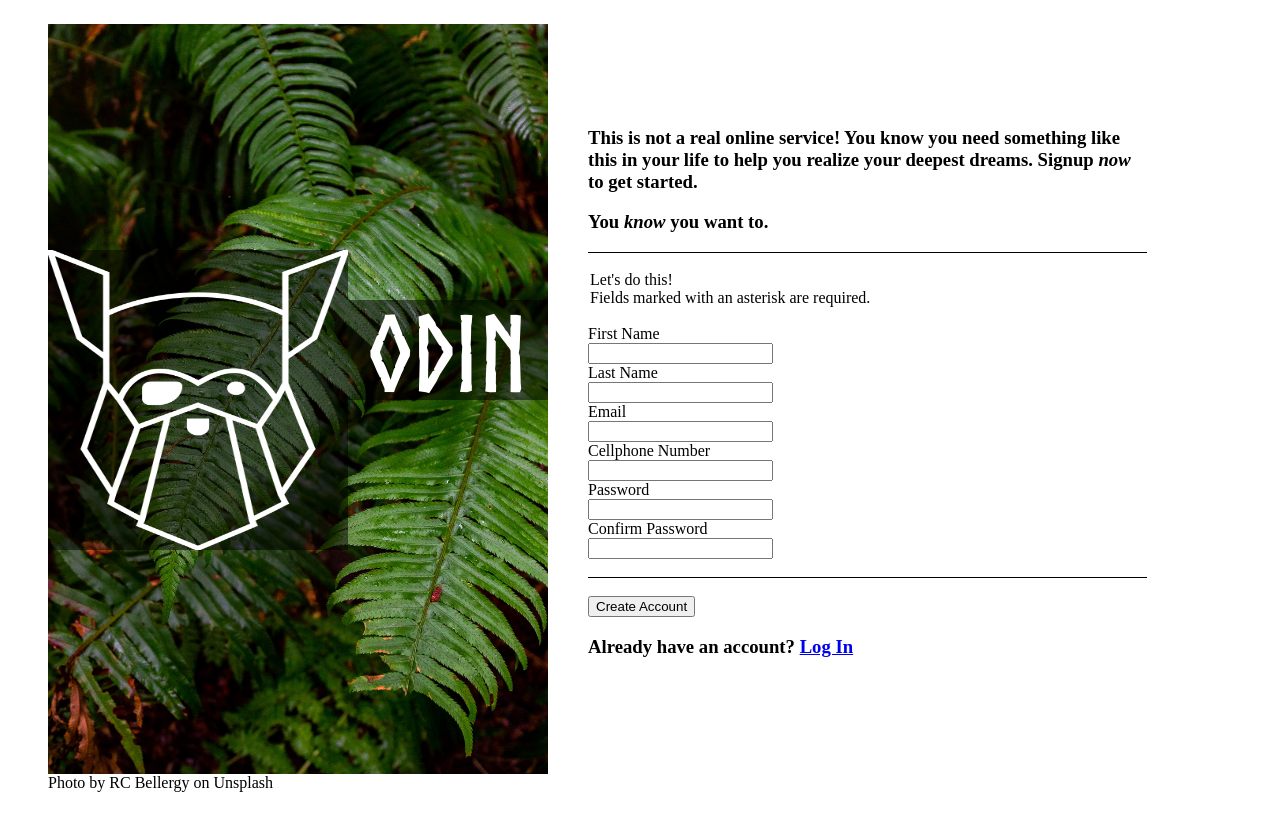
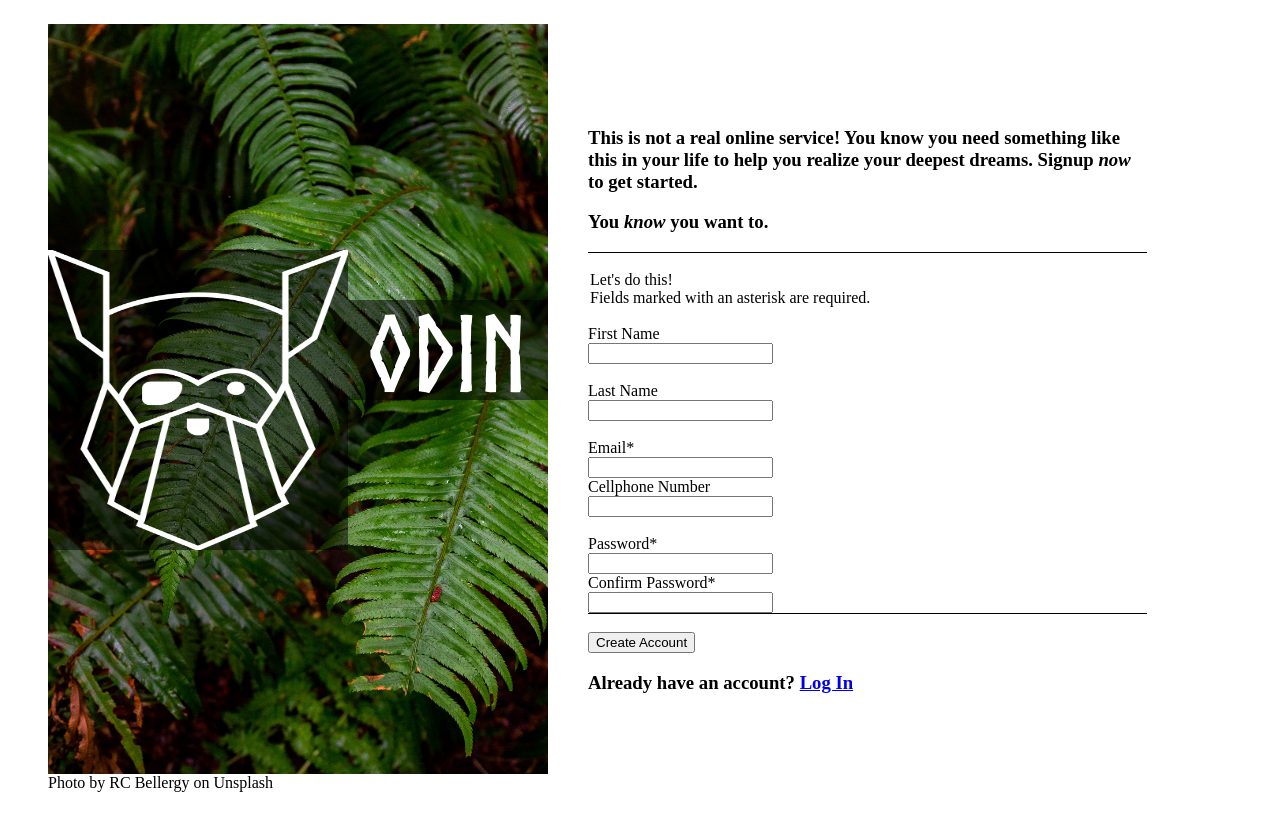
Before and after one commit to jlynyrd18/top-signup, a plain HTML site: page index.html in a window 1280 px wide. Drawn offline with Linux system fonts and the light colour scheme.

```diff
--- a/index.html
+++ b/index.html
@@ -26,27 +26,27 @@
                 Signup <em>now</em> to get started.
             </h3>
             <h3>You <em>know</em> you want to.</h3>
-            <form action="">
+            <form action="" name="signup">
                 <br>
                 <legend>
                     Let's do this!<br>
                     Fields marked with an asterisk are required.
                 </legend>  <br>
                 <label for="fname">First Name</label>  <br>
-                <input type="text" id="fname" name="fname">  <br>
+                <input type="text" id="fname" name="fname">  <br><br>
                 <label for="lname">Last Name</label>  <br>
-                <input type="text" id="lname" name="lname">  <br>
-                <label for="email">Email</label>  <br>
+                <input type="text" id="lname" name="lname">  <br><br>
+                <label for="email">Email*</label>  <br>
                 <input type="email" id="email" name="email" required>
                 <p>This field is required.</p> <br>
                 <label for="Cellphone">Cellphone Number</label>  <br>
-                <input type="tel" id="tel" name="tel">  <br>
-                <label for="password">Password</label> <br>
+                <input type="tel" id="tel" name="tel">  <br><br>
+                <label for="password">Password*</label> <br>
                 <input type="password" id="password" name="password" required>
                 <p>This field is required.</p> <br>
-                <label for="cpassword">Confirm Password</label>  <br>
+                <label for="cpassword">Confirm Password*</label>  <br>
                 <input type="password" id="cpassword" name="cpassword" required>
-                <p>This field is required.</p><br><br>
+                <p>This field is required.</p><br>
             </form>
             <br>
             <button id="create">Create Account</button>
```
